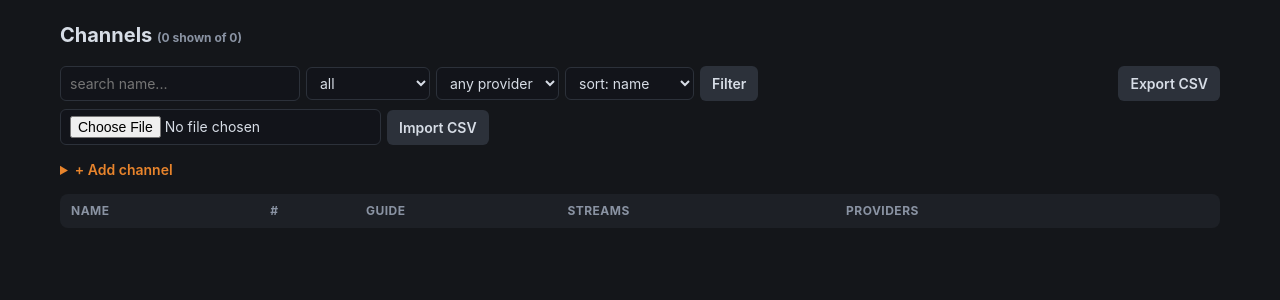
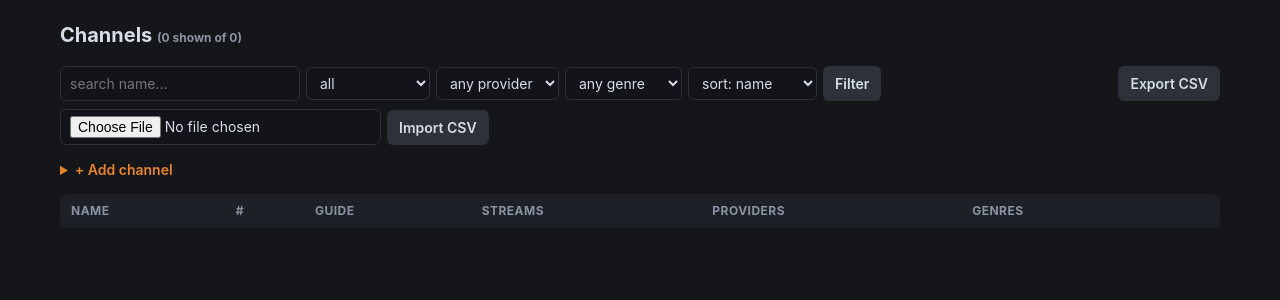
Before and after one commit to Eagle383/channelforge, a FastAPI app: page /channels in a window 1280 px wide. Shown: the part 46-346 px from the top of the page. Run offline with FastAPI, Linux system fonts and the light colour scheme; data that the repository does not hold is empty.

Commit message:
Channels page: genre visibility, filter, and per-channel overrides
Shows each channel's effective tvc-guide-genres (stream-supplied or
override), filters by genre including "(no genres)" for auditing DVR
collections, and the editor gains genre/category override fields
stored in the channel attrs JSON that output generation already honors.

Co-Authored-By: Claude Fable 5 <noreply@anthropic.com>

```diff
--- a/channelforge/app.py
+++ b/channelforge/app.py
@@ -91,7 +91,7 @@ def sources_delete(request: Request, source_id: int = Form(...)):
 
 # ---------- channels ----------
 @app.get("/channels", response_class=HTMLResponse)
-def channels_page(request: Request, q: str = "", show: str = "all", prov: str = "", sort: str = "name"):
+def channels_page(request: Request, q: str = "", show: str = "all", prov: str = "", genre: str = "", sort: str = "name"):
     where, params = "1=1", []
     if q:
         where += " AND c.name LIKE ?"
@@ -103,32 +103,56 @@ def channels_page(request: Request, q: str = "", show: str = "all", prov: str =
     rows = db.q(f"""SELECT c.*,
                     (SELECT COUNT(*) FROM source_channels sc WHERE sc.channel_id = c.id AND sc.present = 1) n_children
                     FROM channels c WHERE {where} ORDER BY {order}""", params)
-    # providers per channel from the channel-id prefix; source name when there is none (OTA)
-    provs = {}
-    for k in db.q("""SELECT sc.channel_id cid, sc.external_id ext, s.name sname
+    # per channel: providers (channel-id prefix, else source name) and the
+    # genres its streams carry (tvc-guide-genres feeds DVR collections)
+    provs, kid_genres = {}, {}
+    for k in db.q("""SELECT sc.channel_id cid, sc.external_id ext, sc.attrs attrs, s.name sname
                      FROM source_channels sc JOIN sources s ON s.id = sc.source_id
                      WHERE sc.present = 1 AND sc.channel_id IS NOT NULL"""):
         provs.setdefault(k["cid"], set()).add(m3u.provider_of(k["ext"]) or k["sname"])
+        g = json.loads(k["attrs"] or "{}").get("tvc-guide-genres") or ""
+        kid_genres.setdefault(k["cid"], set()).update(t.strip() for t in g.split(",") if t.strip())
     all_provs = sorted({p for ps in provs.values() for p in ps}, key=str.casefold)
-    rows = [dict(r, provs=", ".join(sorted(provs.get(r["id"], ()), key=str.casefold))) for r in rows]
+
+    def enrich(r):
+        ovr = json.loads(r["attrs"] or "{}")
+        gset = ({t.strip() for t in ovr["tvc-guide-genres"].split(",") if t.strip()}
+                if ovr.get("tvc-guide-genres") else kid_genres.get(r["id"], set()))
+        return dict(r, provs=", ".join(sorted(provs.get(r["id"], ()), key=str.casefold)),
+                    genres_eff=", ".join(sorted(gset, key=str.casefold)), genres_set=gset,
+                    genres_ovr=ovr.get("tvc-guide-genres", ""), cats_ovr=ovr.get("tvc-guide-categories", ""))
+
+    rows = [enrich(r) for r in rows]
+    all_genres = sorted({g for r in rows for g in r["genres_set"]}, key=str.casefold)
     if prov:
         rows = [r for r in rows if prov in provs.get(r["id"], ())]
+    if genre == "-":
+        rows = [r for r in rows if not r["genres_set"]]
+    elif genre:
+        rows = [r for r in rows if genre in r["genres_set"]]
     if sort == "source":
         rows.sort(key=lambda r: (r["provs"].casefold(), r["name"].casefold()))
     total = db.q1("SELECT COUNT(*) n FROM channels")["n"]
     return render("channels.html", request, channels=rows, q=q, show=show, total=total,
-                  all_provs=all_provs, prov=prov, sort=sort)
+                  all_provs=all_provs, prov=prov, all_genres=all_genres, genre=genre, sort=sort)
 
 
 @app.post("/channels/save")
 def channels_save(request: Request, channel_id: str = Form(""), name: str = Form(...), number: str = Form(""),
                   gracenote_id: str = Form(""), tvg_id: str = Form(""), logo: str = Form(""),
-                  grp: str = Form(""), active: str = Form("")):
-    vals = (name, number, gracenote_id, tvg_id, logo, grp, 1 if active else 0)
+                  grp: str = Form(""), active: str = Form(""), genres: str = Form(""), categories: str = Form("")):
+    row = db.q1("SELECT attrs FROM channels WHERE id = ?", (int(channel_id),)) if channel_id.isdigit() else None
+    attrs = json.loads(row["attrs"] or "{}") if row else {}
+    for key, v in (("tvc-guide-genres", genres.strip()), ("tvc-guide-categories", categories.strip())):
+        if v:
+            attrs[key] = v
+        else:
+            attrs.pop(key, None)
+    vals = (name, number, gracenote_id, tvg_id, logo, grp, 1 if active else 0, json.dumps(attrs))
     if channel_id.isdigit():
-        db.execute("UPDATE channels SET name=?, number=?, gracenote_id=?, tvg_id=?, logo=?, grp=?, active=? WHERE id=?", vals + (int(channel_id),))
+        db.execute("UPDATE channels SET name=?, number=?, gracenote_id=?, tvg_id=?, logo=?, grp=?, active=?, attrs=? WHERE id=?", vals + (int(channel_id),))
     else:
-        db.execute("INSERT INTO channels(name, number, gracenote_id, tvg_id, logo, grp, active) VALUES(?,?,?,?,?,?,?)", vals)
+        db.execute("INSERT INTO channels(name, number, gracenote_id, tvg_id, logo, grp, active, attrs) VALUES(?,?,?,?,?,?,?,?)", vals)
     return back(request, "saved")
 
 
--- a/channelforge/templates/channels.html
+++ b/channelforge/templates/channels.html
@@ -8,6 +8,11 @@
     <select name="prov">
       <option value="">any provider</option>
       {% for p in all_provs %}<option value="{{ p }}" {{ 'selected' if prov == p }}>{{ p }}</option>{% endfor %}
+    </select>
+    <select name="genre">
+      <option value="">any genre</option>
+      <option value="-" {{ 'selected' if genre == '-' }}>(no genres)</option>
+      {% for g in all_genres %}<option value="{{ g }}" {{ 'selected' if genre == g }}>{{ g }}</option>{% endfor %}
     </select>
     <select name="sort">
       <option value="name" {{ 'selected' if sort not in ('source', 'number') }}>sort: name</option>
@@ -37,7 +42,7 @@
 </form></details>
 
 <table>
-  <tr><th>Name</th><th>#</th><th>Guide</th><th>Streams</th><th>Providers</th><th></th></tr>
+  <tr><th>Name</th><th>#</th><th>Guide</th><th>Streams</th><th>Providers</th><th>Genres</th><th></th></tr>
   {% for c in channels %}
   <tr>
     <td>{{ c.name }}{% if not c.active %} <span class="badge">off</span>{% endif %}</td>
@@ -50,6 +55,7 @@
     <td class="small">{% if c.gracenote_id %}<span class="badge ok">gracenote {{ c.gracenote_id }}</span>{% elif c.tvg_id %}<span class="badge">epg {{ c.tvg_id }}</span>{% else %}<span class="badge bad">none</span>{% endif %}</td>
     <td>{{ c.n_children }}</td>
     <td class="dim small">{{ c.provs }}</td>
+    <td class="dim small">{{ c.genres_eff }}{% if c.genres_ovr %} <span class="badge" title="override set on this channel">ovr</span>{% endif %}</td>
     <td><details><summary class="dim small">edit</summary>
       <form method="post" action="/channels/save">
         <input type="hidden" name="channel_id" value="{{ c.id }}">
@@ -60,6 +66,8 @@
           <label>tvg-id <input name="tvg_id" value="{{ c.tvg_id }}"></label>
           <label>Logo <input name="logo" value="{{ c.logo }}"></label>
           <label>Group <input name="grp" value="{{ c.grp }}"></label>
+          <label>Genres override (comma-separated; blank = from streams) <input name="genres" value="{{ c.genres_ovr }}" placeholder="{{ c.genres_eff }}"></label>
+          <label>Categories override <input name="categories" value="{{ c.cats_ovr }}"></label>
           <label>Active <input type="checkbox" name="active" {{ 'checked' if c.active }}></label>
           <label>&nbsp;<span><button>Save</button></span></label>
         </div>
```
